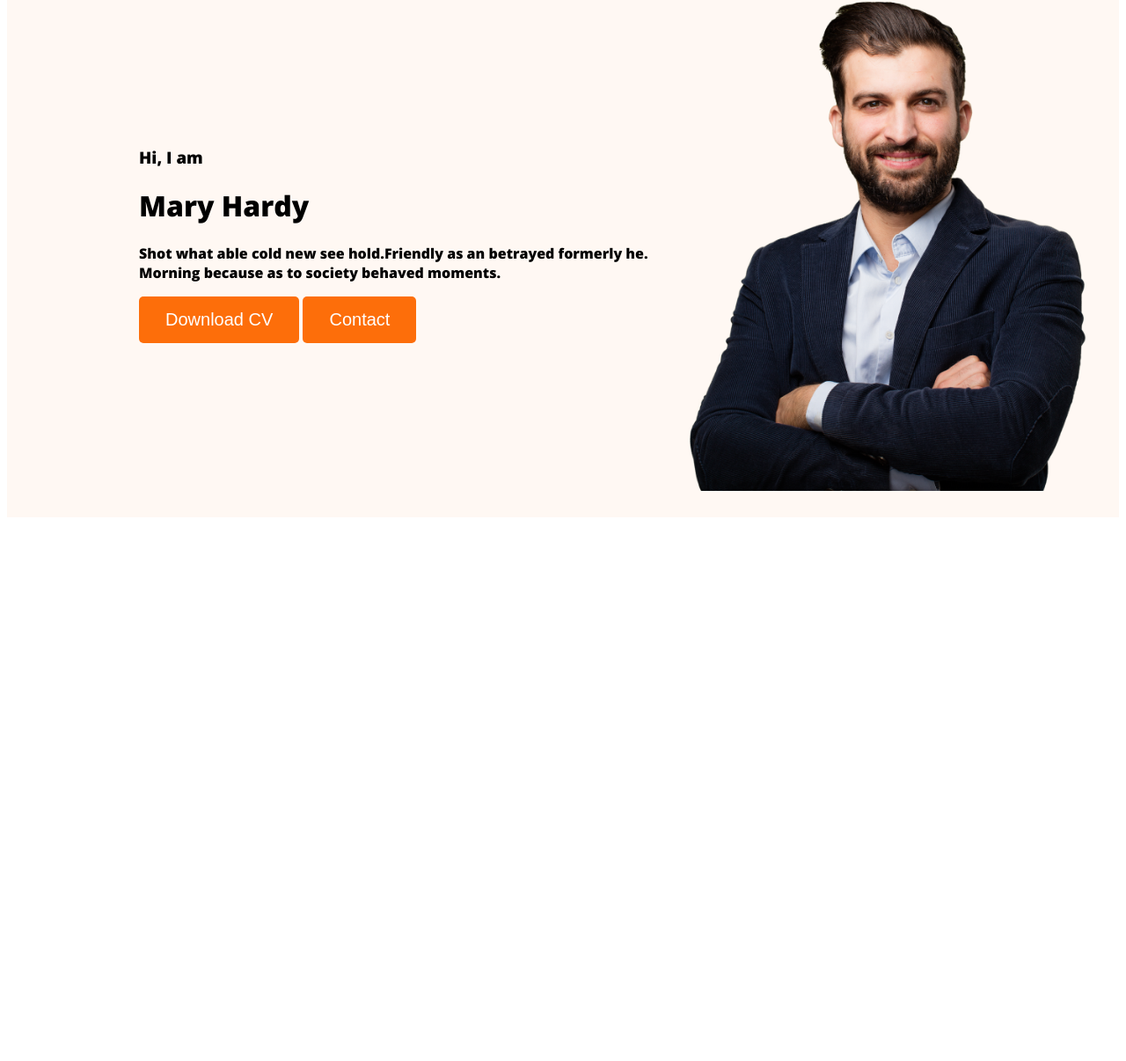
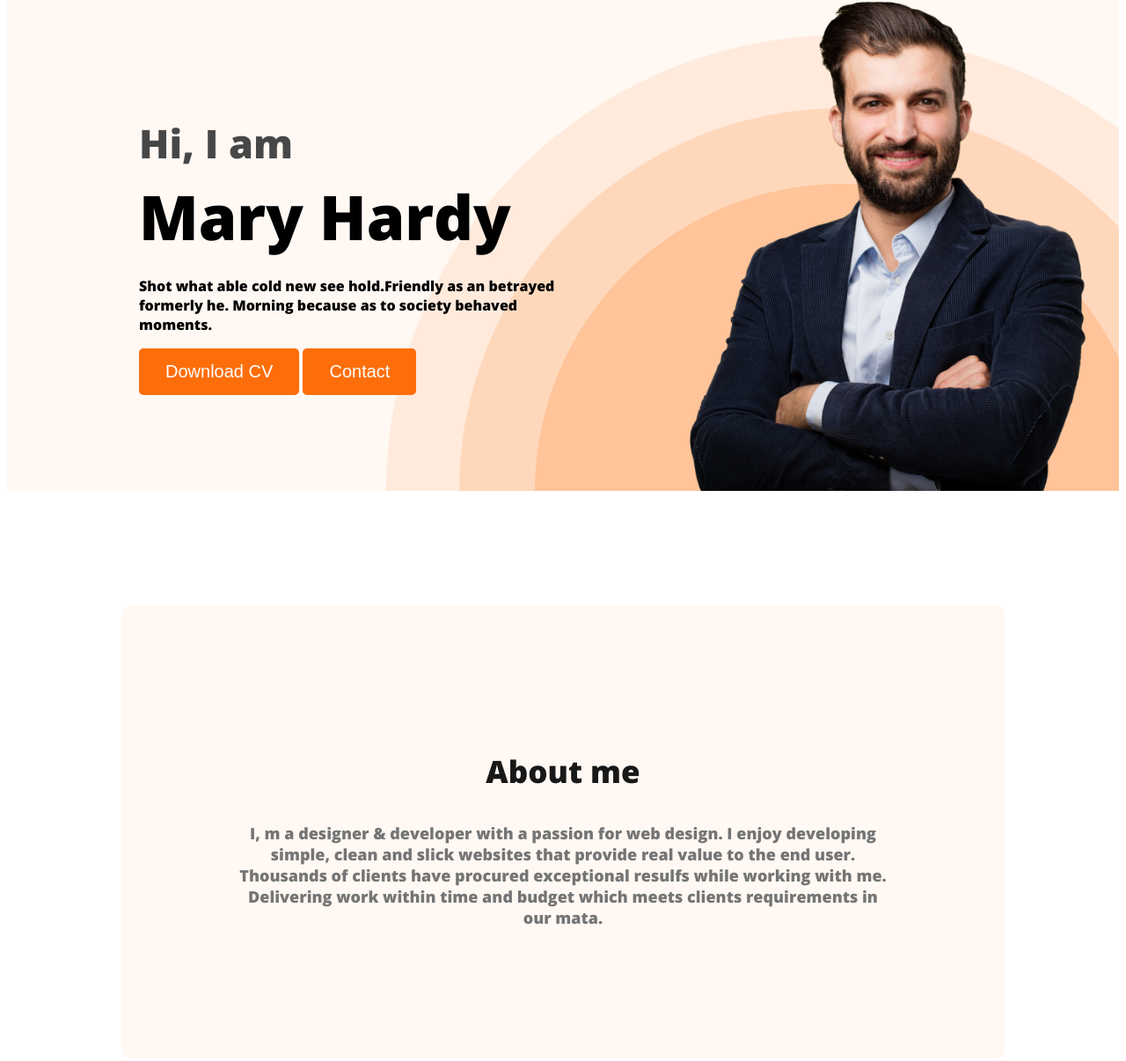
Before and after one commit to farha12345678/-developer-portfolio, a plain HTML site: page index.html in a window 1280 px wide. Shown: the part 210-1416 px from the top of the page at 88% size. Before the commit the page ends 806 px from the top, so only its background shows below. Drawn offline with nearby package versions, Linux system fonts and the light colour scheme.

Commit message:
about section

```diff
--- a/index.html
+++ b/index.html
@@ -28,7 +28,7 @@
 
                 <h3 class="banner-greeting">Hi, I am</h3>
                 <h1 class="banner-title">Mary Hardy</h1>
-                <p>Shot what able cold new see hold.Friendly as an betrayed formerly he. Morning because as to society behaved moments.</p>
+                <p class="banner-description">Shot what able cold new see hold.Friendly as an betrayed formerly he. Morning because as to society behaved moments.</p>
                 <button class="btn-primary">Download CV</button>
                 <button class="btn-primary">Contact</button>
 
@@ -39,6 +39,12 @@
 
     </header>
     <main>
+        <section class="about">
+            <h3 class="section-title">About me</h3>
+            <p class="section-description">I, m a designer & developer with a passion for web design. I enjoy developing simple, clean and slick websites that provide real value to the end user. Thousands of clients have procured exceptional resulfs while working with me. Delivering work within time and budget which meets clients requirements in our mata.</p>
+
+
+        </section>
 
     </main>
     <footer>
--- a/styles/portfolio.css
+++ b/styles/portfolio.css
@@ -21,10 +21,25 @@
 
  }
 
+ .section-title {
+     color: #181818;
+     text-align: center;
+     font-size: 35px;
+     font-weight: 700;
+
+ }
+
+ .section-description {
+     color: #757575;
+     text-align: center;font-size: 18px;
+     font-weight: 400;
+
+ }
+
  /* nav related styles */
  nav {
      display: flex;
-     justify-content:space-between ;
+     justify-content: space-between;
      align-items: center;
      margin: 0 50px;
  }
@@ -53,15 +68,51 @@
      text-decoration: none;
      color: #474747;
  }
+
  /* header related styles */
- .header{
-    background-color: #fff8f3;
+ .header {
+     background-color: #fff8f3;
+     background-image: url('../images/header_bg.png');
+     background-repeat: no-repeat;
+     background-position: bottom right;
  }
- .banner{
-    padding: 30px 30px 30px 150px;
-    display: flex;
-    align-items: center;
+
+ .banner {
+     padding: 30px 30px 0px 150px;
+     display: flex;
+     align-items: center;
+     justify-content: space-between;
  }
-.banner .profile-pic{
-    width: 500px;
-}
+
+ .banner-content {
+     max-width: 500px;
+ }
+
+ .banner .profile-pic {
+     width: 500px;
+ }
+
+ .banner-greeting {
+     font-size: 45px;
+     color: #474747;
+     margin-bottom: 0;
+ }
+
+ .banner-title {
+     font-size: 70px;
+     font-weight: 700;
+     margin-top: 5px;
+     margin-bottom: 20px;
+ }
+
+ /* main section styles */
+
+ /* about section styles */
+ .about {
+     padding: 130px;
+     border-radius: 10px;
+     background: #fff8f3;
+     margin:130px ;
+
+
+ }
```
